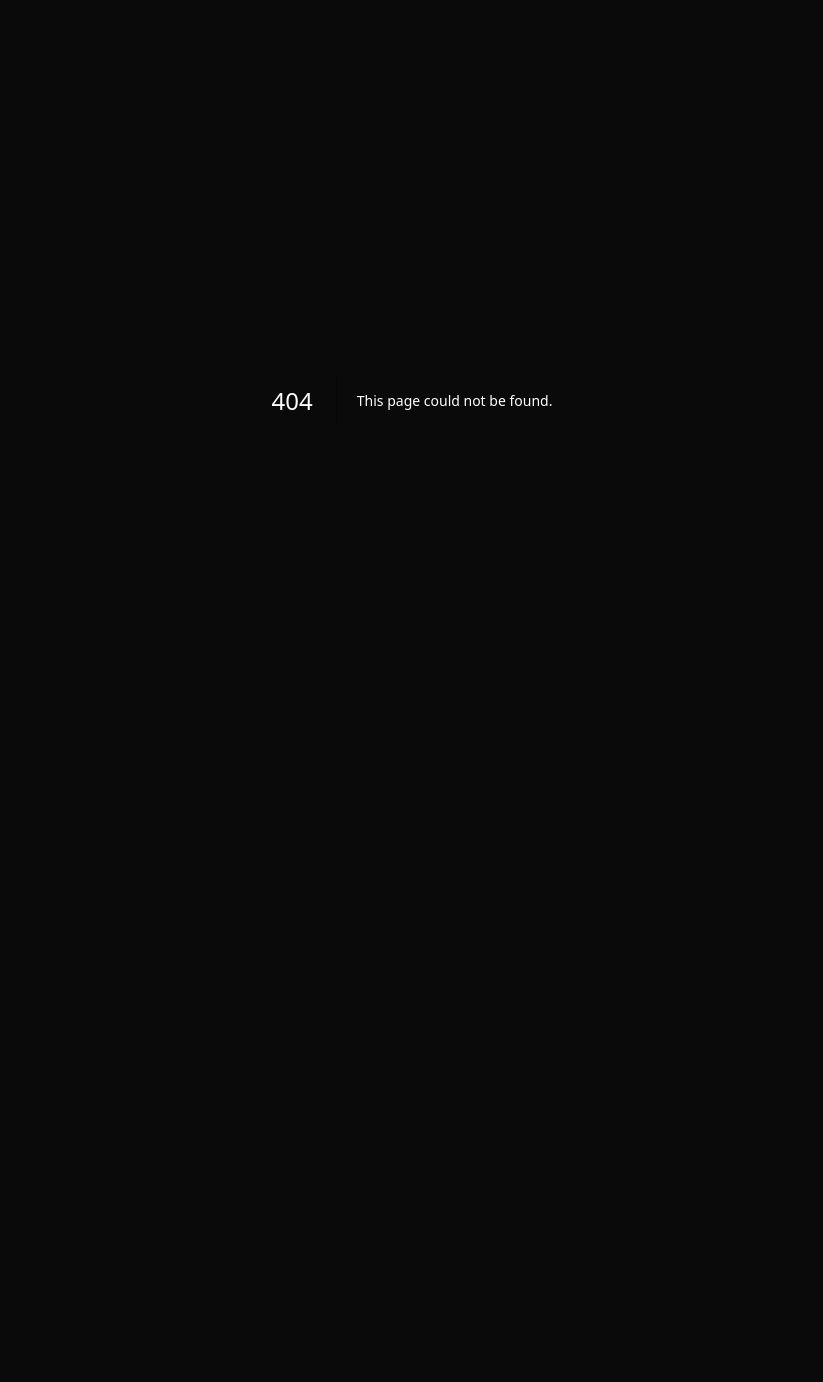
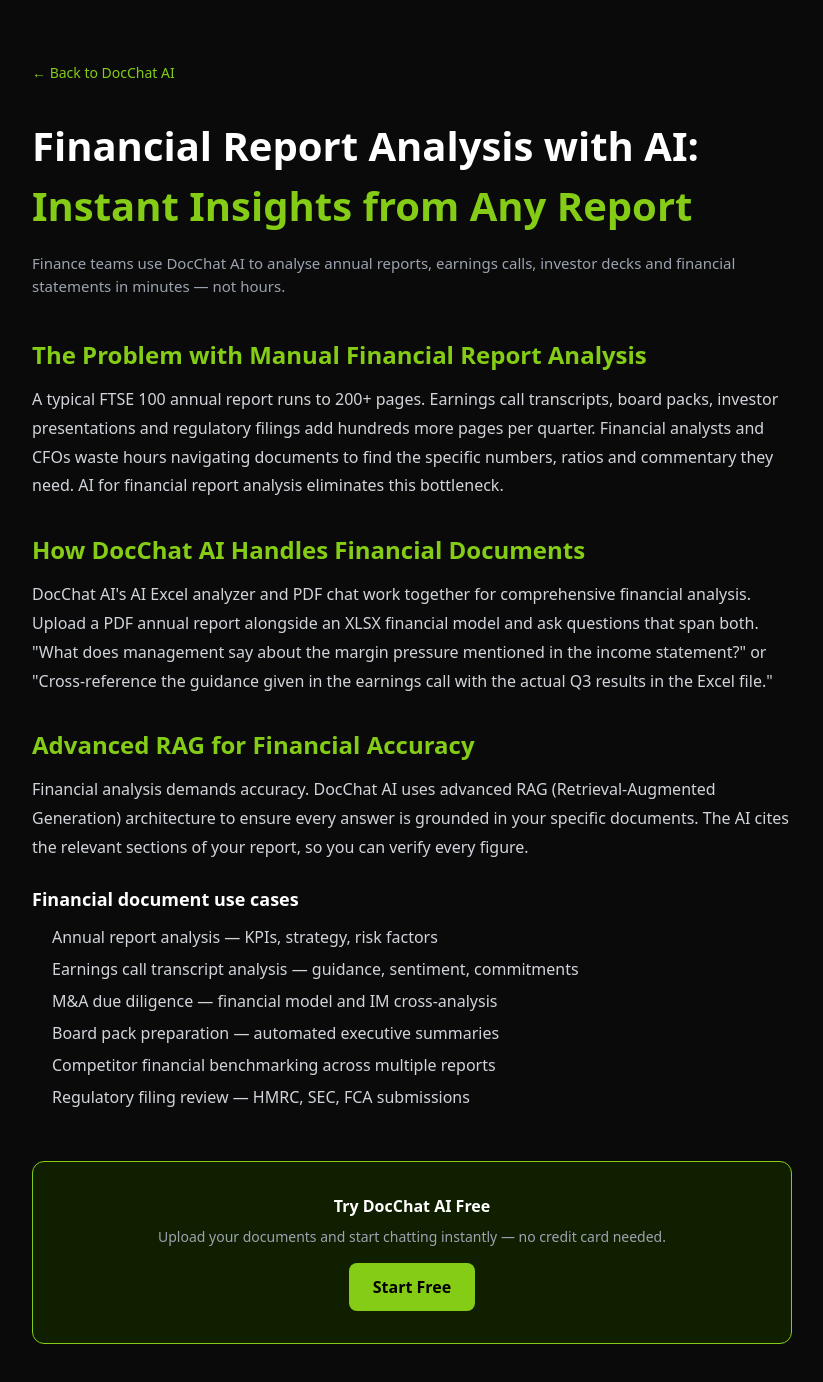
Before and after one commit to justin280/docchat-saas, a Next.js app: page /blog/financial-report-analysis in a window 1280 px wide. Before the commit this address had no page. Shown: the top 1382 px of the page, without its empty margins (228-1051 px from the left). Before the commit the page ends 800 px from the top, so only its background shows below. Built offline with nearby package versions, Linux system fonts and the light colour scheme.

Commit message:
Add blog article: app/(pages)/blog/financial-report-analysis/page.js

```diff
--- /dev/null
+++ b/app/(pages)/blog/financial-report-analysis/page.js
@@ -0,0 +1,30 @@
+export const metadata = { title: 'Financial Report Analysis with AI: Guide for Analysts and CFOs | DocChat AI', description: 'Use AI for financial report analysis. Upload annual reports, P&L statements and board decks to get instant insights from DocChat AI.' };
+export default function Page() {
+  return (
+    <main style={{minHeight:'100vh',backgroundColor:'#0a0a0a',color:'#fff',fontFamily:'system-ui,sans-serif',padding:'60px 20px',maxWidth:'800px',margin:'0 auto'}}>
+      <a href="/" style={{color:'#84cc16',textDecoration:'none',fontSize:'14px'}}>&#8592; Back to DocChat AI</a>
+      <h1 style={{fontSize:'clamp(24px,4vw,40px)',fontWeight:'700',margin:'32px 0 16px'}}>Financial Report Analysis with AI: <span style={{color:"#84cc16"}}>Instant Insights from Any Report</span></h1>
+      <p style={{color:'#9ca3af',marginBottom:'40px',fontSize:'15px'}}>Finance teams use DocChat AI to analyse annual reports, earnings calls, investor decks and financial statements in minutes — not hours.</p>
+      <h2 style={{fontSize:'24px',fontWeight:'700',margin:'32px 0 12px',color:'#84cc16'}}>The Problem with Manual Financial Report Analysis</h2>
+      <p style={{color:'#d1d5db',lineHeight:'1.8',marginBottom:'16px'}}>A typical FTSE 100 annual report runs to 200+ pages. Earnings call transcripts, board packs, investor presentations and regulatory filings add hundreds more pages per quarter. Financial analysts and CFOs waste hours navigating documents to find the specific numbers, ratios and commentary they need. AI for financial report analysis eliminates this bottleneck.</p>
+      <h2 style={{fontSize:'24px',fontWeight:'700',margin:'32px 0 12px',color:'#84cc16'}}>How DocChat AI Handles Financial Documents</h2>
+      <p style={{color:'#d1d5db',lineHeight:'1.8',marginBottom:'16px'}}>DocChat AI's AI Excel analyzer and PDF chat work together for comprehensive financial analysis. Upload a PDF annual report alongside an XLSX financial model and ask questions that span both. "What does management say about the margin pressure mentioned in the income statement?" or "Cross-reference the guidance given in the earnings call with the actual Q3 results in the Excel file."</p>
+      <h2 style={{fontSize:'24px',fontWeight:'700',margin:'32px 0 12px',color:'#84cc16'}}>Advanced RAG for Financial Accuracy</h2>
+      <p style={{color:'#d1d5db',lineHeight:'1.8',marginBottom:'16px'}}>Financial analysis demands accuracy. DocChat AI uses advanced RAG (Retrieval-Augmented Generation) architecture to ensure every answer is grounded in your specific documents. The AI cites the relevant sections of your report, so you can verify every figure.</p>
+      <h3 style={{fontSize:'18px',fontWeight:'700',margin:'24px 0 8px'}}>Financial document use cases</h3>
+      <ul style={{color:'#d1d5db',lineHeight:'2',paddingLeft:'20px'}}>
+        <li>Annual report analysis — KPIs, strategy, risk factors</li>
+        <li>Earnings call transcript analysis — guidance, sentiment, commitments</li>
+        <li>M&amp;A due diligence — financial model and IM cross-analysis</li>
+        <li>Board pack preparation — automated executive summaries</li>
+        <li>Competitor financial benchmarking across multiple reports</li>
+        <li>Regulatory filing review — HMRC, SEC, FCA submissions</li>
+      </ul>
+      <div style={{marginTop:'48px',backgroundColor:'#0f1f00',border:'1px solid #84cc16',borderRadius:'12px',padding:'32px',textAlign:'center'}}>
+        <h3 style={{fontWeight:'700',marginBottom:'8px'}}>Try DocChat AI Free</h3>
+        <p style={{color:'#9ca3af',marginBottom:'16px',fontSize:'14px'}}>Upload your documents and start chatting instantly — no credit card needed.</p>
+        <a href="/" style={{display:'inline-block',backgroundColor:'#84cc16',color:'#000',padding:'12px 24px',borderRadius:'8px',fontWeight:'700',textDecoration:'none'}}>Start Free</a>
+      </div>
+    </main>
+  );
+}
```
